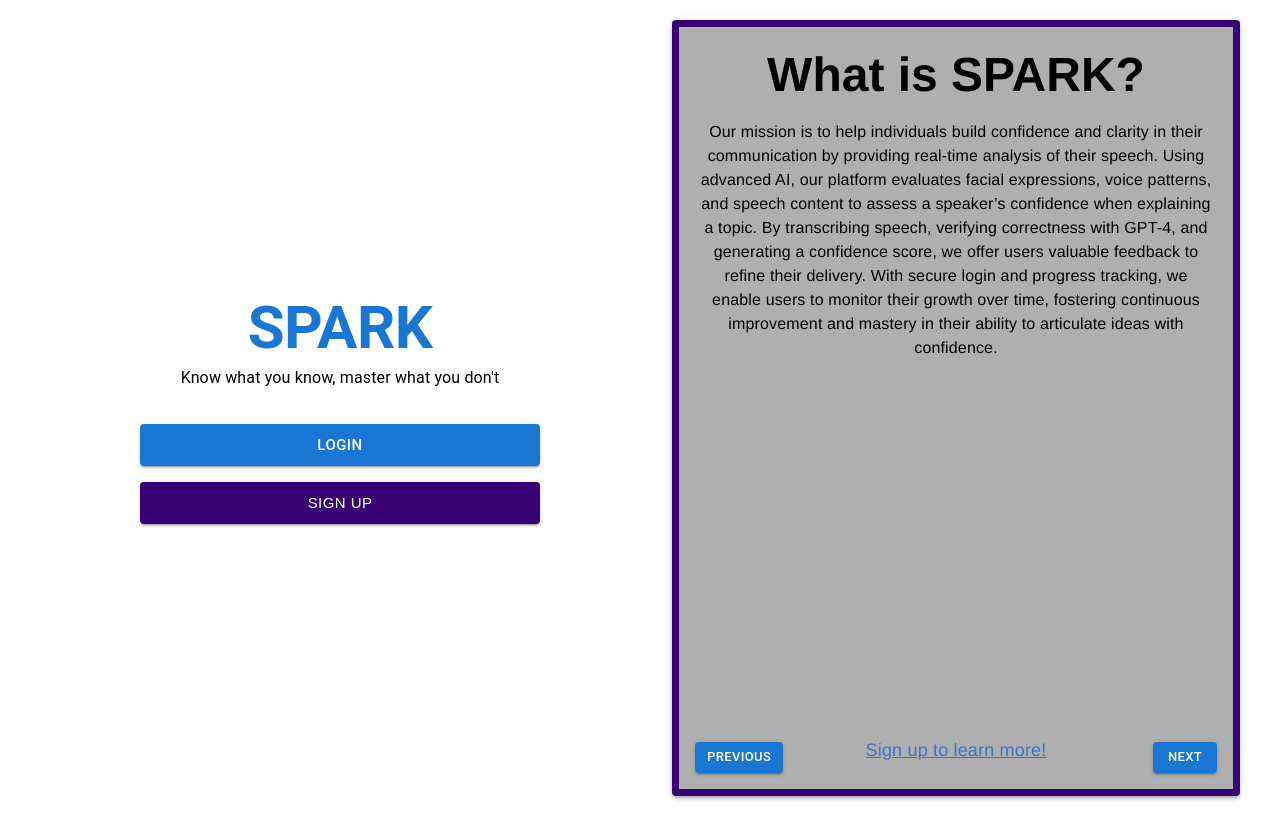
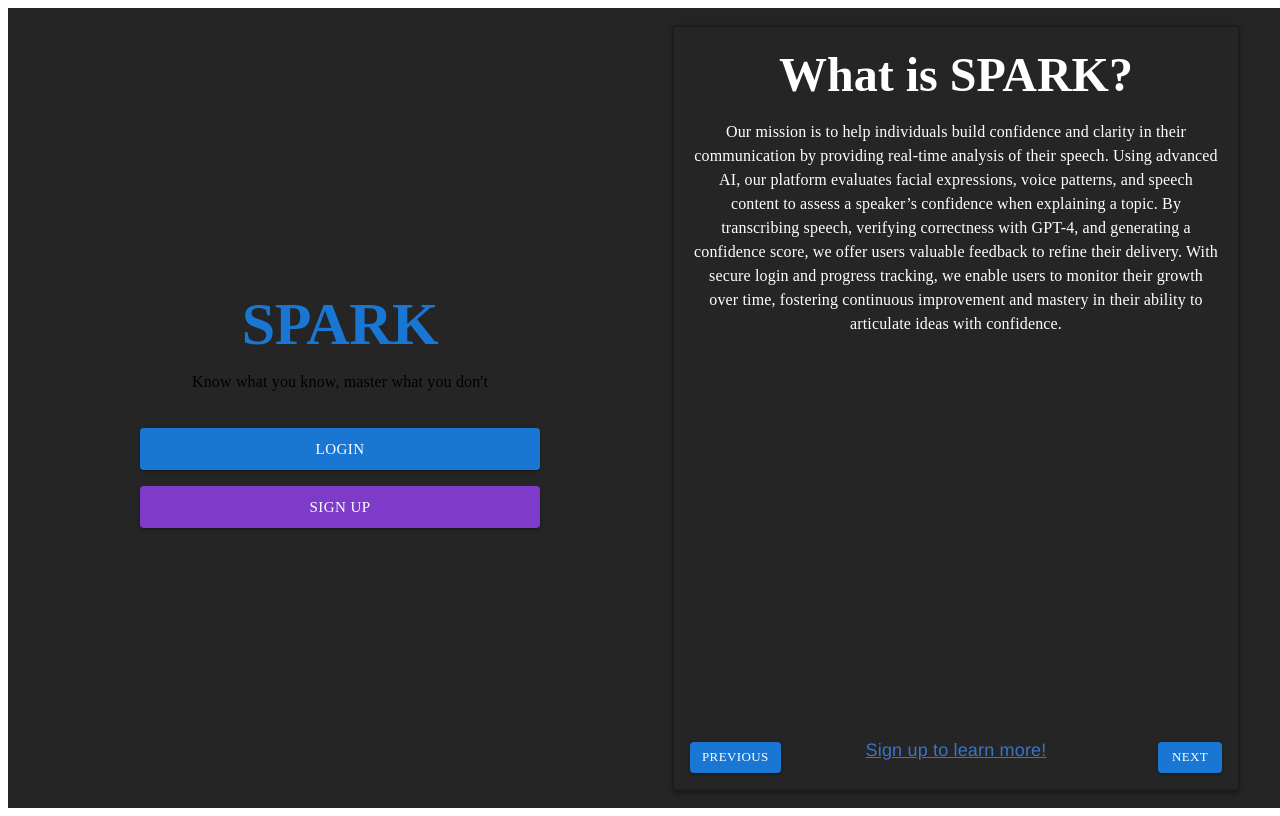
Before and after one commit to tanays15/spark, a Next.js app in the folder spark-frontend/: page /LandingPage in a window 1280 px wide. Built offline with nearby package versions, Linux system fonts and the light colour scheme.

Commit message:
Coloring

```diff
--- a/spark-frontend/src/pages/LandingPage.tsx
+++ b/spark-frontend/src/pages/LandingPage.tsx
@@ -74,16 +74,17 @@
                 alignItems: "center",
                 justifyContent: "center",
                 overflow: "hidden",
+                bgcolor: "#252525",
             }}
         >
             <Container maxWidth="xl" sx={{ height: "100%" }}>
                 <Grid container sx={{ height: "100%" }} alignItems="center">
                     {/* Left Side */}
                     <Grid item xs={12} md={6} sx={{ textAlign: "center" }}>
-                        <Typography variant="h2" fontWeight="bold" color="primary">
+                        <Typography variant="h2" fontWeight="bold" color="primary" sx={{ fontFamily: "Segoe UI Symbol"}}>
                             SPARK
                         </Typography>
-                        <Typography variant="subtitle1" sx={{ mb: 4 }}>
+                        <Typography variant="subtitle1" sx={{ paddingTop: 1, mb: 4, fontFamily: "Segoe UI Symbol"}}>
                             Know what you know, master what you don't
                         </Typography>
 
@@ -93,7 +94,7 @@
                             size="large"
                             color="primary"
                             fullWidth
-                            sx={{ mb: 2, maxWidth: "400px", fontSize: 15 }}
+                            sx={{ mb: 2, maxWidth: "400px", fontSize: 15, fontFamily: "Segoe UI Symbol", fontWeight: "medium"}}
                             onClick={() => loginWithRedirect()}
                         >
                             Login
@@ -104,7 +105,7 @@
                             variant="contained"
                             size="large"
                             fullWidth
-                            sx={{ backgroundColor: "#370173", maxWidth: "400px", fontFamily: "Arial", fontSize: 15 }}
+                            sx={{ backgroundColor: "#7e3ac9", maxWidth: "400px", fontFamily: "Segoe UI Symbol", fontSize: 15, fontWeight: "medium" }}
                             onClick={() =>
                                 loginWithRedirect({
                                     authorizationParams: { screen_hint: "signup" },
@@ -126,16 +127,16 @@
                         <Paper
                             elevation={3}
                             sx={{
-                                width: "100%",
-                                //maxWidth: "500px",
+                                width: "115%",
+                                maxWidth: "1300px",
                                 height: "95%", // Increased height for a longer slide
                                 p: 3,
-                                bgcolor: "#afafaf",
+                                bgcolor: "#252525",
                                 color: "black",
                                 textAlign: "center",
-                                border: "7px solid #370173",
+                                border: "2px solid #1c1c1c",
                                 position: "relative",
-                                overflow: "hidden",
+                                overflow: "auto",
                             }}
                         >
                             <Slide direction={slideDirection} in={slideIn} timeout={500}>
@@ -150,10 +151,10 @@
                                         boxSizing: "border-box", // Ensures padding is included in the height
                                     }}
                                 >
-                                    <Typography variant="h3" fontWeight="bold" gutterBottom sx={{ fontFamily: "Helvetica Neue" }}>
+                                    <Typography variant="h3" fontWeight="bold" gutterBottom sx={{ fontFamily: "Segoe UI Symbol", color: "white" }}>
                                         {slides[currentIndex].title}
                                     </Typography>
-                                    <Typography variant="body1" paragraph sx={{ fontFamily: "Helvetica Neue" }}>
+                                    <Typography variant="body1" paragraph sx={{ fontFamily: "Segoe UI Symbol", color: "white"  }}>
                                         {slides[currentIndex].content}
                                     </Typography>
                                     <Typography
@@ -198,6 +199,8 @@
                                             sx={{
                                                 fontSize: "6",
                                                 padding: "4px 12px",
+                                                fontFamily: "Segoe UI Symbol",
+                                                fontWeight: "medium",
                                             }}
                                         >
                                             Previous
@@ -209,6 +212,8 @@
                                             sx={{
                                                 fontSize: "6",
                                                 padding: "4px 12px",
+                                                fontFamily: "Segoe UI Symbol",
+                                                fontWeight: "medium",
                                             }}
                                         >
                                             Next
```
Also changed, not shown: spark-frontend/src/components/Navbar.tsx (+6 -6 lines), spark-frontend/src/pages/ProfilePage.tsx (+23 -23 lines).
